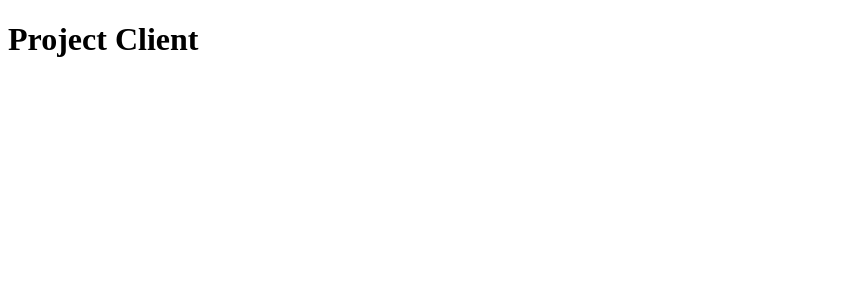
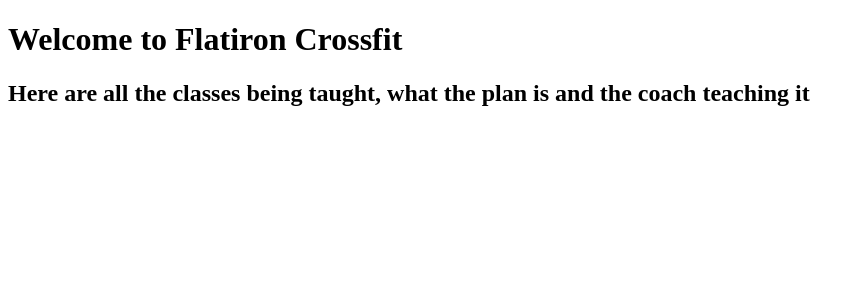
Before and after one commit to Chris10Garcia/phase-4-final-project-crossfit-workout-planner, a React (Create React App) app in the folder client/: page / in a window 1280 px wide. Shown: the top 300 px of the page, without its empty margins (0-865 px from the left). Built offline with nearby package versions, Linux system fonts and the light colour scheme.

Commit message:
Started on Front end. Very basic components created. Routing in place but needs buttons

```diff
--- a/client/package.json
+++ b/client/package.json
@@ -11,9 +11,13 @@
     "react-dom": "^18.2.0",
     "react-router-dom": "^5.2.0",
     "react-scripts": "5.0.1",
+    "semantic-ui-css": "^2.5.0",
+    "semantic-ui-react": "^2.1.4",
     "web-vitals": "^2.1.4"
   },
-  "devDependencies": {"@babel/plugin-proposal-private-property-in-object":"^7.21.11"},
+  "devDependencies": {
+    "@babel/plugin-proposal-private-property-in-object": "^7.21.11"
+  },
   "scripts": {
     "start": "react-scripts start",
     "build": "react-scripts build",
--- a/client/src/components/App.js
+++ b/client/src/components/App.js
@@ -1,8 +1,58 @@
 import React, { useEffect, useState } from "react";
 import { Switch, Route } from "react-router-dom";
 
+
+function Header(){
+  return (
+    <h1>Welcome to Flatiron Crossfit</h1>
+  )
+}
+
+function ClassSchedule(){
+  return (
+    <h2>Here are all the classes being taught, what the plan is and the coach teaching it</h2>
+  )
+}
+
+function WorkoutPlan(){
+  return (
+    <h2>Here is the workout plan</h2>
+  )
+}
+
+function ExerciseMove(){
+  return (
+    <h2>Here is the exercise move info</h2>
+  )
+}
+
+function Coach(){
+  return (
+    <h2>Here is the coach</h2>
+  )
+}
+
 function App() {
-  return <h1>Project Client</h1>;
+  return (
+  < >
+    <Header />
+    <Switch>
+      <Route exact path = "/">
+        <ClassSchedule />
+      </Route>
+      <Route>
+        <WorkoutPlan path = "/workout_plans" />
+      </Route>
+      <Route>
+        <ExerciseMove path = "/exercise_moves" />
+      </Route>
+      <Route>
+        <Coach path = "/coaches" />
+      </Route>
+    </Switch>
+  </>
+  )
+
 }
 
 export default App;
--- a/client/src/index.js
+++ b/client/src/index.js
@@ -2,7 +2,12 @@
 import App from "./components/App";
 import "./index.css";
 import { createRoot } from "react-dom/client";
+import { BrowserRouter } from "react-router-dom";
 
 const container = document.getElementById("root");
 const root = createRoot(container);
-root.render(<App />);
+root.render(
+    <BrowserRouter>
+        <App />
+    </BrowserRouter>
+    );
```
Also changed, not shown: 1 other file (tests, documents, lock files or other folders).
